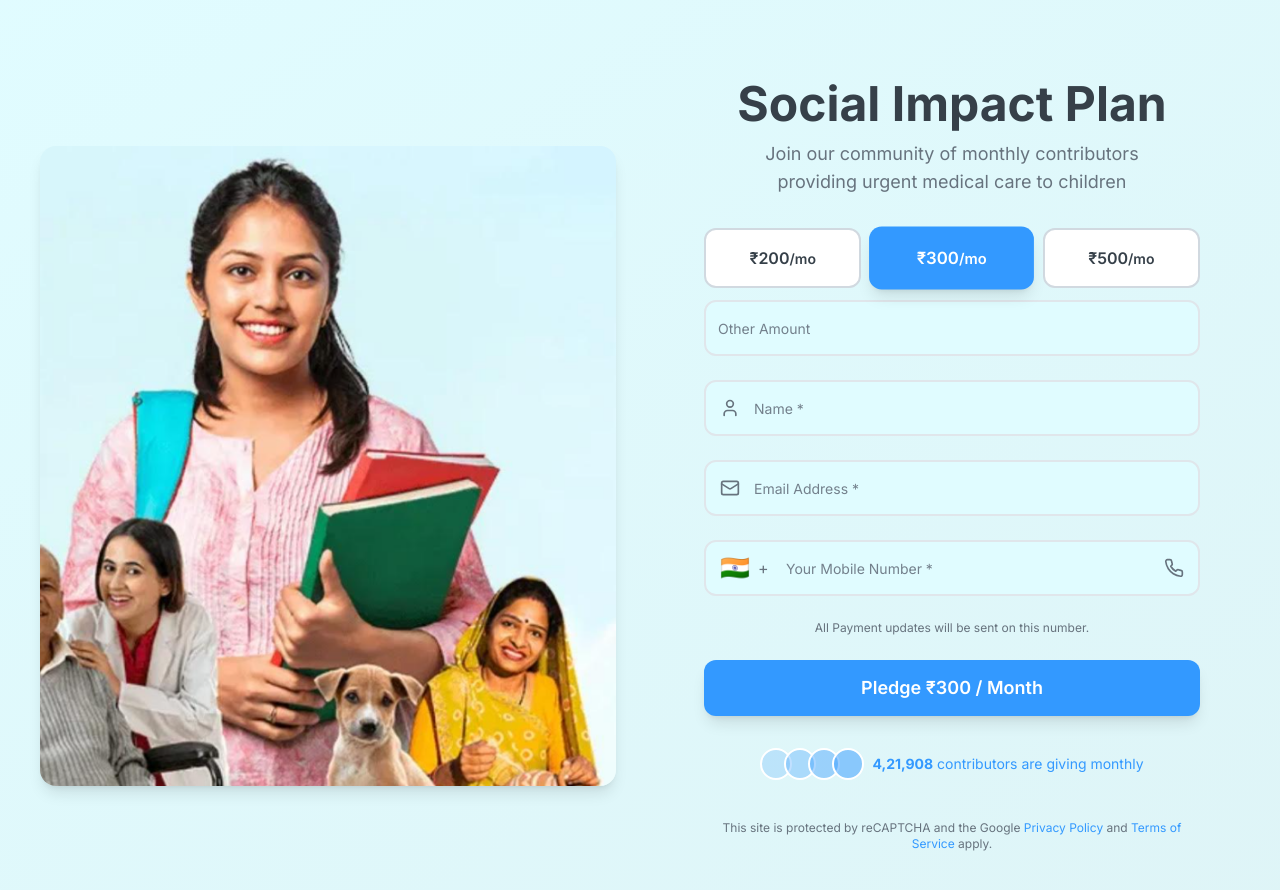
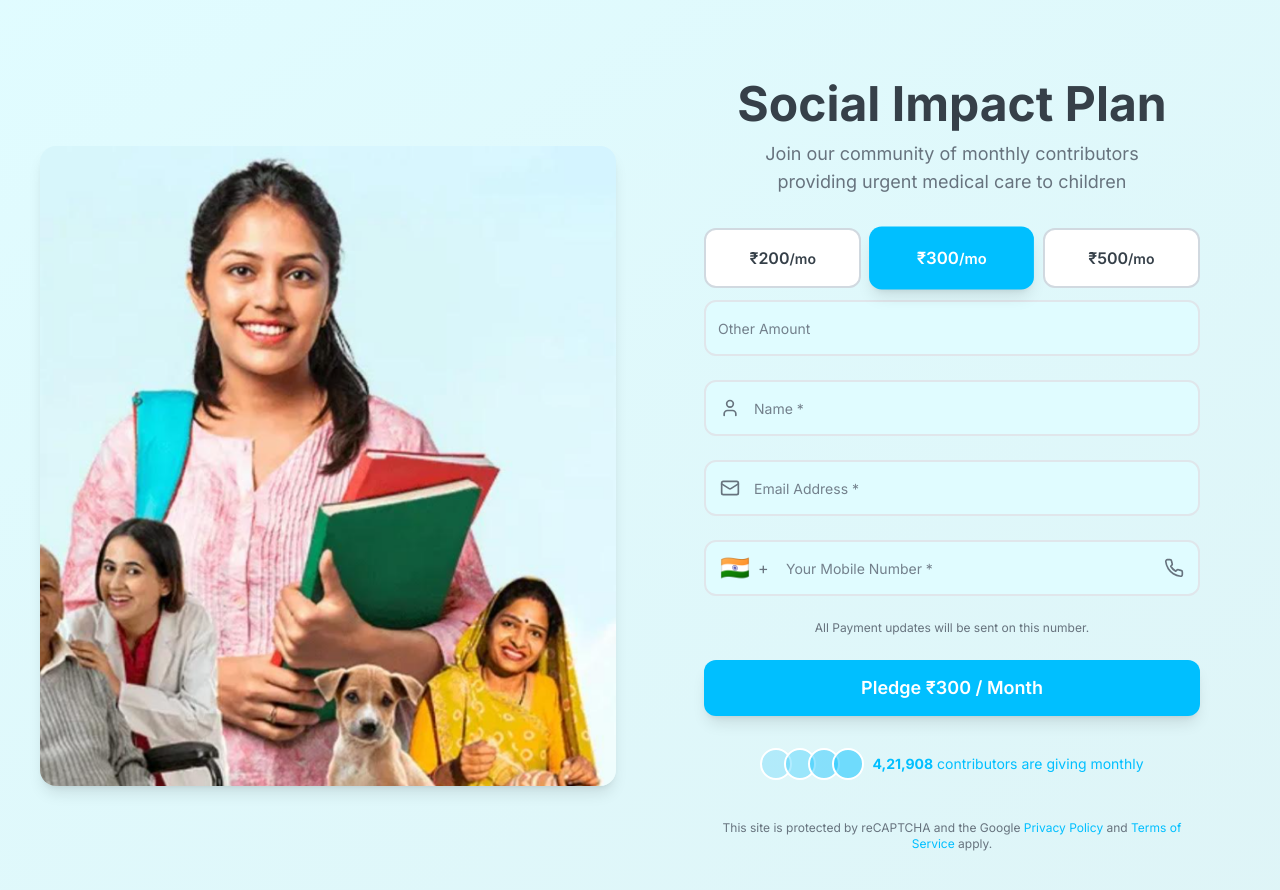
Before and after one commit to Bhavya1352/pixel-perfect-ui, a React (Vite) app: page / in a window 1280 px wide. Shown: the top 890 px of the page. Built offline with nearby package versions, Linux system fonts and the light colour scheme; the HTML template or start-up script is replaced by a standard one.

Commit message:
Change to sky blue color

```diff
--- a/src/index.css
+++ b/src/index.css
@@ -18,7 +18,7 @@ All colors MUST be HSL.
     --popover: 0 0% 100%;
     --popover-foreground: 210 15% 20%;
 
-    --primary: 210 100% 60%;
+    --primary: 195 100% 50%;
     --primary-foreground: 0 0% 100%;
 
     --secondary: 210 40% 96%;
@@ -27,7 +27,7 @@ All colors MUST be HSL.
     --muted: 210 25% 90%;
     --muted-foreground: 210 10% 50%;
 
-    --accent: 200 100% 85%;
+    --accent: 195 100% 85%;
     --accent-foreground: 210 15% 25%;
 
     --destructive: 0 84% 60%;
@@ -35,13 +35,13 @@ All colors MUST be HSL.
 
     --border: 210 20% 85%;
     --input: 210 20% 90%;
-    --ring: 210 100% 60%;
+    --ring: 195 100% 50%;
 
     --radius: 0.75rem;
 
     /* Custom donation theme colors */
-    --cyan-primary: 210 100% 60%;
-    --cyan-light: 200 100% 85%;
+    --cyan-primary: 195 100% 50%;
+    --cyan-light: 195 100% 85%;
     --gray-text: 210 10% 45%;
     --gray-dark: 210 15% 25%;
 
```
